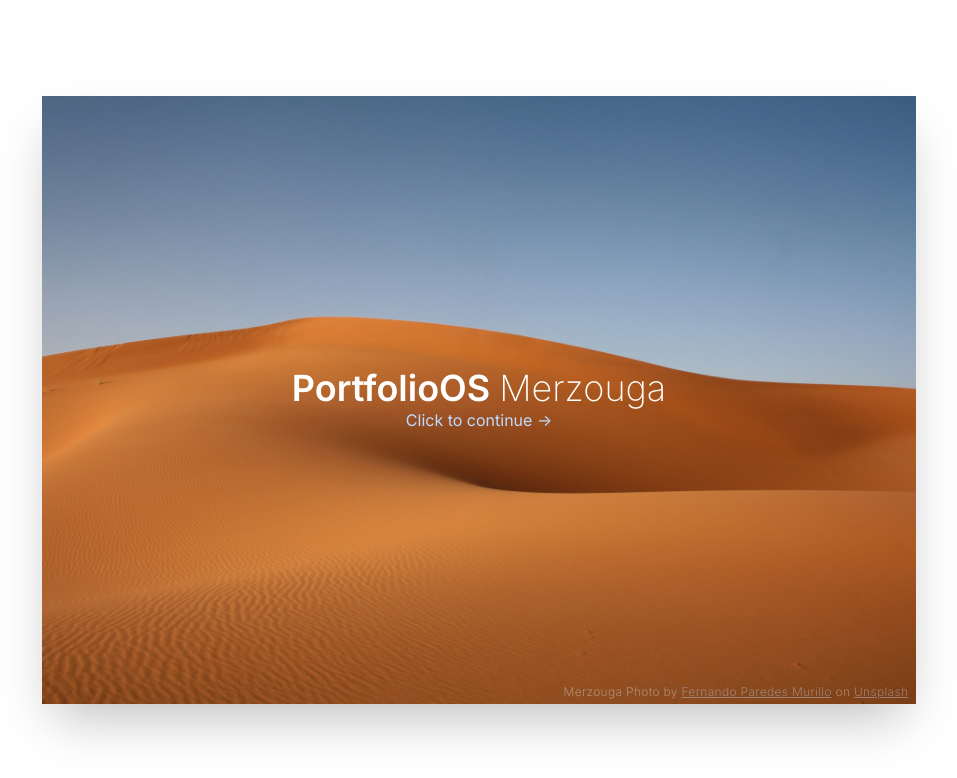
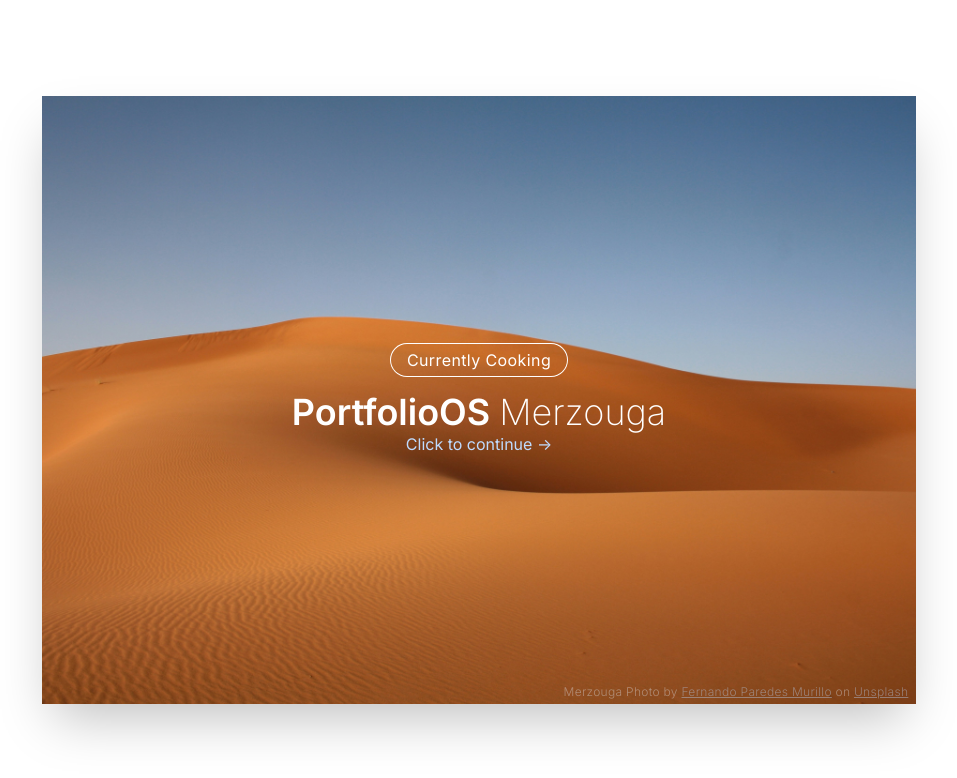
Before and after one commit to mourabitiziyad/PortfolioOS, a Next.js app: page / in a window 1280 px wide. Shown: the top 778 px of the page, without its empty margins (161-1118 px from the left). Built offline with nearby package versions, Linux system fonts and the light colour scheme.

Commit message:
Add WIP message

```diff
--- a/components/ui/lock-screen.tsx
+++ b/components/ui/lock-screen.tsx
@@ -3,6 +3,7 @@ import React from 'react'
 export function LockScreen() {
 	return (
 		<div className="flex flex-col justify-center items-center h-full w-full">
+			<p className='rounded-full px-4 py-1 text-white text-base ring-1 ring-white mb-4 tracking-wide'>Currently Cooking</p>
 			<h1 className="text-2xl sm:text-3xl md:text-4xl font-semibold text-white">PortfolioOS <span className="font-extralight">Merzouga</span></h1>
 			<p className="text-white"><button className="text-secondary">Click to continue {"->"}</button></p>
 		</div>
```
